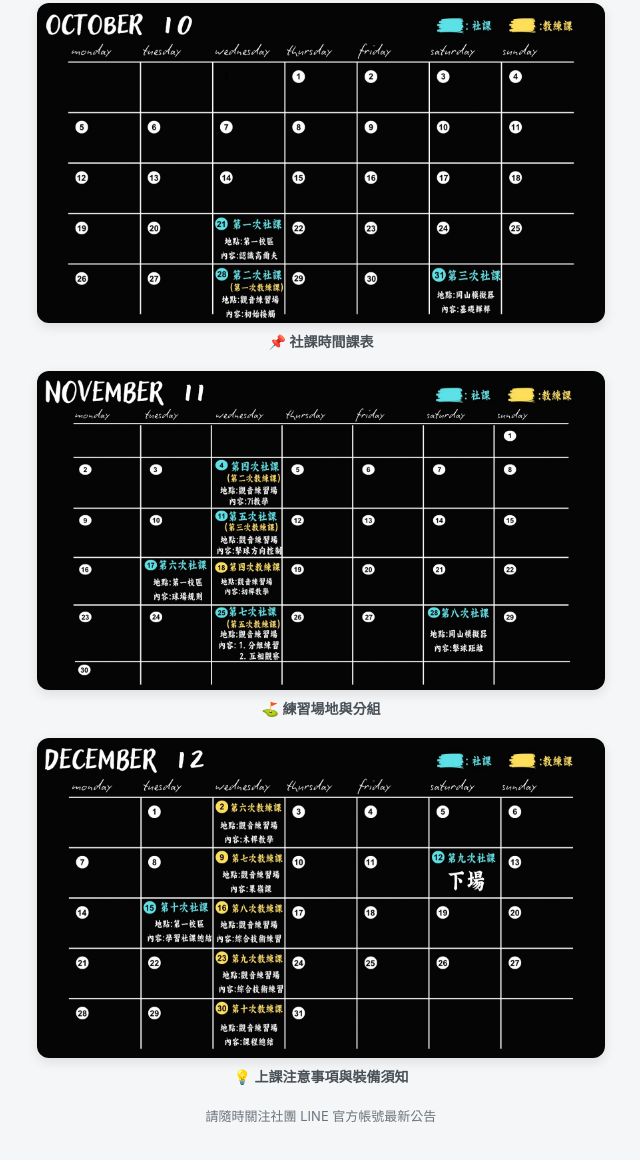
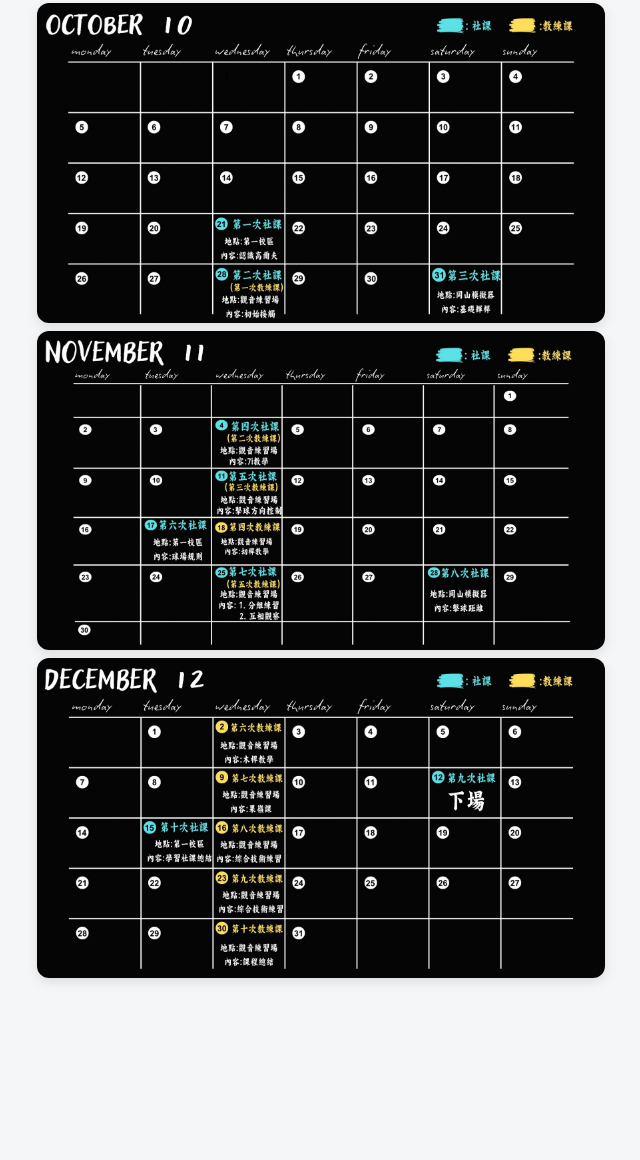
Before and after one commit to YuKaiHsieh/golf-schedule, a plain HTML site: page index.html in a window 1280 px wide. Shown: the part 84-1244 px from the top of the page, without its empty margins (319-959 px from the left). After the commit the page ends 1098 px from the top, so only its background shows below. Drawn offline with Linux system fonts and the light colour scheme.

Commit message:
Update index.html

```diff
--- a/index.html
+++ b/index.html
@@ -59,22 +59,20 @@
         <!-- 第一張照片 -->
         <div class="photo-card">
             <img src="schedule2.jpg" alt="社課課表">
-            <div class="caption">📌 社課時間課表</div>
+            <div class="caption">
         </div>
 
         <!-- 第二張照片 -->
         <div class="photo-card">
             <img src="schedule1.jpg" alt="練習場地資訊">
-            <div class="caption">⛳ 練習場地與分組</div>
+            <div class="caption">
         </div>
 
         <!-- 第三張照片 -->
         <div class="photo-card">
             <img src="schedule.jpg" alt="注意事項">
-            <div class="caption">💡 上課注意事項與裝備須知</div>
+            <div class="caption">
         </div>
-
-        <div class="footer">請隨時關注社團 LINE 官方帳號最新公告</div>
     </div>
 
 </body>
```
